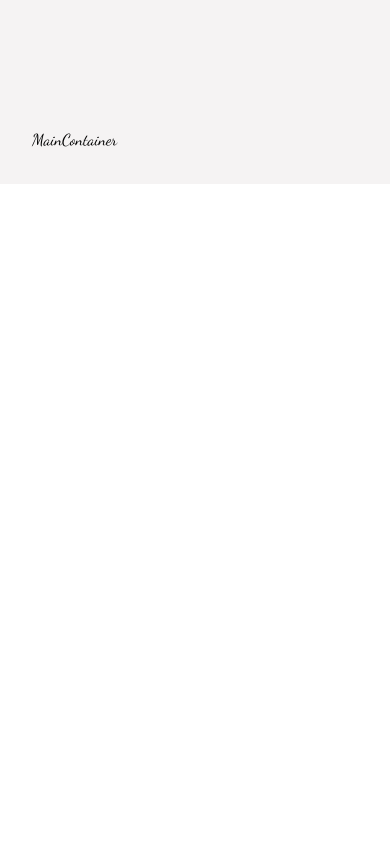
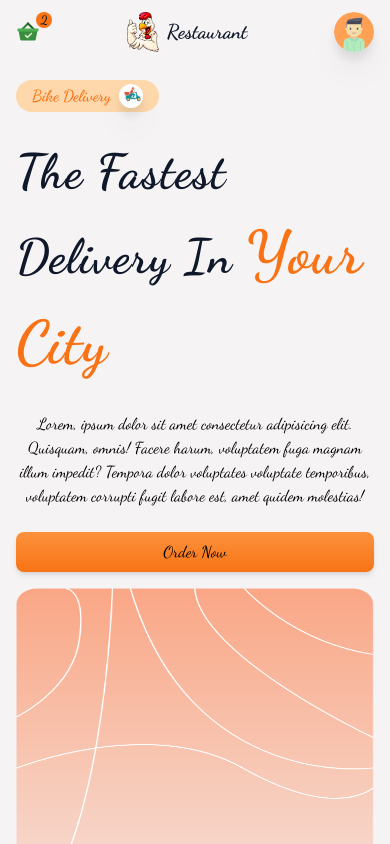
Before and after one commit to truc2203/food-delivery, a React (Vite) app: page / in a window 390 px wide. Shown: the top 844 px of the page. Built offline with nearby package versions, Linux system fonts and the light colour scheme.

Commit message:
home pages

```diff
--- a/index.html
+++ b/index.html
@@ -2,7 +2,7 @@
 <html lang="en">
   <head>
     <meta charset="UTF-8" />
-    <link rel="icon" type="image/svg+xml" href="/vite.svg" />
+    <link rel="icon" type="image/svg+xml" href="/src/assets/logo.png" />
     <meta name="viewport" content="width=device-width, initial-scale=1.0" />
     <title>Chicken Restaurant</title>
   </head>
--- a/src/App.jsx
+++ b/src/App.jsx
@@ -1,17 +1,15 @@
-import { useState } from "react";
 import { Route, Routes } from "react-router-dom";
 import { AnimatePresence } from "framer-motion";
 import Header from "./components/Header";
 import MainContainer from "./components/MainContainer";
 import CreateContainer from "./components/CreateContainer";
 function App() {
-  const [count, setCount] = useState(0);
 
   return (
     <AnimatePresence>
       <div className="w-full h-auto flex flex-col bg-primary">
         <Header />
-        <main className="p-8 mt-24 w-full">
+        <main className="p-8 mt-14 md:mt-20 md:px-16 px-4 py-4 w-full">
           <Routes>
             <Route path="/" element={<MainContainer />} />
             <Route path="/createItem" element={<CreateContainer />} />
--- a/src/components/Header.jsx
+++ b/src/components/Header.jsx
@@ -36,17 +36,20 @@ const Header = () => {
 
   return (
     <>
-      <header className="fixed top-0 left-0 right-0 w-screen z-50 p-6 px-16">
+      <header className="fixed top-0 left-0 right-0 w-screen z-50 p-3 px-4 md:p-6 md:px-16">
         {/* Desktop */}
-        <div className="hidden md:flex w-full h-full p-4 items-center justify-between">
+        <div className="hidden md:flex w-full h-full items-center justify-between">
           <Link to={"/"} className="flex items-center gap-2">
             <img src={Logo} alt="logo" className="w-8 object-cover" />
-            <p className="text-slate-900 text-xl font-bold">
-              Chicken Restaurant
-            </p>
+            <p className="text-slate-900 text-xl font-bold">Restaurant</p>
           </Link>
           <div className="flex items-center gap-8">
-            <ul className="flex items-center gap-8">
+            <motion.ul
+              initial={{ opacity: 0, x: 200 }}
+              animate={{ opacity: 1, x: 0 }}
+              exit={{ opacity: 0, x: 200 }}
+              className="flex items-center gap-8"
+            >
               <li className="text-lg text-slate-900 font-semibold hover:text-orange-500 transitions-all duration-300 ease-in-out cursor-pointer">
                 Home
               </li>
@@ -59,7 +62,7 @@ const Header = () => {
               <li className="text-lg text-slate-900 font-semibold hover:text-orange-500 transitions-all duration-300 ease-in-out cursor-pointer">
                 Service
               </li>
-            </ul>
+            </motion.ul>
             <div className="relative flex items-center justify-center">
               <FcPaid className="icon-style" />
               <div className="absolute -top-2 -right-3 w-4 h-4 rounded-full bg-theme flex items-center justify-center">
@@ -99,7 +102,62 @@ const Header = () => {
         </div>
 
         {/* Mobile */}
-        <div className="flex md:hidden w-full h-full p-4"></div>
+        <div className="flex items-center justify-between md:hidden w-full h-full">
+
+          <div className="relative flex items-center justify-center">
+              <FcPaid className="icon-style" />
+              <div className="absolute -top-2 -right-3 w-4 h-4 rounded-full bg-theme flex items-center justify-center">
+                <p className="text-xs text-slate-900 font-bold">2</p>
+              </div>
+            </div>
+            <Link to={"/"} className="flex items-center gap-2">
+            <img src={Logo} alt="logo" className="w-8 object-cover" />
+            <p className="text-slate-900 text-xl font-bold">Restaurant</p>
+          </Link>
+          <div className="relative ">
+            <motion.img
+              whileTap={{ scale: 0.7 }}
+              src={userInfo ? userInfo.photoURL : Avatar}
+              alt="avatar"
+              className="w-8 min-w-[40px] min-h-[40px] cursor-pointer drop-shadow-xl rounded-full "
+              onClick={login}
+            />
+            {isOpen && (
+              <motion.div
+                initial={{ opacity: 0, scale: 0.5 }}
+                animate={{ opacity: 1, scale: 1 }}
+                exit={{ opacity: 0, scale: 0.5 }}
+                className={`w-40 bg-primary shadow-xl rounded-lg absolute flex flex-col p-4 top-12 right-0 gap-4`}
+              >
+                <Link to={"/createItem"}>
+                  <p className="flex items-center gap-3 justify-start hover:text-orange-500 transition-all duration-300 cursor-pointer text-base font-semibold text-slate-900">
+                    New Item <FcShop className="icon-style" />
+                  </p>
+                </Link>
+                <ul className="flex flex-col items-start gap-4">
+                  <li className="text-lg text-slate-900 font-semibold hover:text-orange-500 transitions-all duration-300 ease-in-out cursor-pointer">
+                    Home
+                  </li>
+                  <li className="text-lg text-slate-900 font-semibold hover:text-orange-500 transitions-all duration-300 ease-in-out cursor-pointer">
+                    Menu
+                  </li>
+                  <li className="text-lg text-slate-900 font-semibold hover:text-orange-500 transitions-all duration-300 ease-in-out cursor-pointer">
+                    About Us
+                  </li>
+                  <li className="text-lg text-slate-900 font-semibold hover:text-orange-500 transitions-all duration-300 ease-in-out cursor-pointer">
+                    Service
+                  </li>
+                </ul>
+                <p
+                  onClick={logout}
+                  className=" flex items-center justify-center gap-3 hover:text-red-800 transition-all duration-300 cursor-pointer text-base font-bold text-red-400"
+                >
+                  Log Out <FcUnlock className="icon-style" />
+                </p>
+              </motion.div>
+            )}
+          </div>
+        </div>
       </header>
     </>
   );
--- /dev/null
+++ b/src/components/HomeContainer.jsx
@@ -0,0 +1,40 @@
+import React from 'react'
+import Delivery from "../assets/delivery.png";
+import HeroBg from '../assets/heroBg.png'
+const HomeContainer = () => {
+  return (
+    <>
+     <section id='home' className="grid grid-cols-1 md:grid-cols-2 w-full">
+        <div className="py-2 flex-1 flex flex-col items-start justify-center gap-6 ">
+          <div className="flex items-center justify-center gap-2 bg-orange-200 px-4 py-1 rounded-full">
+            <p className="text-base font-semibold text-orange-500">
+              Bike Delivery
+            </p>
+            <div className="w-6 h-6 rounded-full overflow-hidden drop-shadow-xl">
+              <img
+                src={Delivery}
+                alt="delivery"
+                className="w-full h-full object-contain bg-white"
+              />
+            </div>
+          </div>
+
+          <p className="text-[3rem] md:text-[2.5rem] lg:text-[5.5rem] font-bold leading-normal tracking-wide text-slate-900">
+            The Fastest Delivery In{" "}
+            <span className="text-orange-500 text-[3.75rem] md:text-[3.25rem] lg:text-[6.25rem]">Your City</span>
+          </p>
+          <p className="text-base text-center md:text-left md:w-[80%]">Lorem, ipsum dolor sit amet consectetur adipisicing elit. Quisquam, omnis! Facere harum, voluptatem fuga magnam illum impedit? Tempora dolor voluptates voluptate temporibus, voluptatem corrupti fugit labore est, amet quidem molestias!</p>
+          <button type="button" className="button-theme w-full md:w-auto px-4 py-2 rounded-lg">Order Now</button>
+        </div>
+
+
+        <div className="py-2 flex-1 flex items-center">
+            <img src={HeroBg} alt="hero-bg" className='ml-auto h-420 lg:h-650 w-full lg:w-auto' />
+            <div className='w-auto h-full absolute flex items-center justify-center'></div>
+        </div>
+      </section>
+    </>
+  )
+}
+
+export default HomeContainer
--- a/src/components/MainContainer.jsx
+++ b/src/components/MainContainer.jsx
@@ -1,9 +1,13 @@
-import React from 'react'
-
+import React from "react";
+import HomeContainer from "./HomeContainer";
 const MainContainer = () => {
   return (
-    <div>MainContainer</div>
-  )
-}
+    <>
+      <div className="w-full h-auto flex flex-col items-center justify-center">
+        <HomeContainer/>
+      </div>
+    </>
+  );
+};
 
-export default MainContainer
+export default MainContainer;
--- a/src/index.css
+++ b/src/index.css
@@ -10,7 +10,10 @@
     font-family: 'Dancing Script', cursive;
     /* @apply text-[20px]  */
   }
-
+  html,body{
+    scroll-behavior: smooth;
+    overflow-x: hidden
+  }
   /* container */
   .res-container {
     @apply w-11/12 m-auto;
@@ -70,7 +73,7 @@
 
   /* button */
   .button-theme {
-    @apply px-7 py-1 rounded active:scale-90 transition-all duration-100 ease-in-out shadow-md sm:text-sm;
+    @apply px-7 py-1 rounded active:scale-90 transition-all duration-100 ease-in-out shadow-md sm:text-sm bg-gradient-to-b from-orange-400 to-orange-500;
   }
 
   /* tranistions-theme */
```
Also changed, not shown: src/components/index.js (+4 -3 lines).
